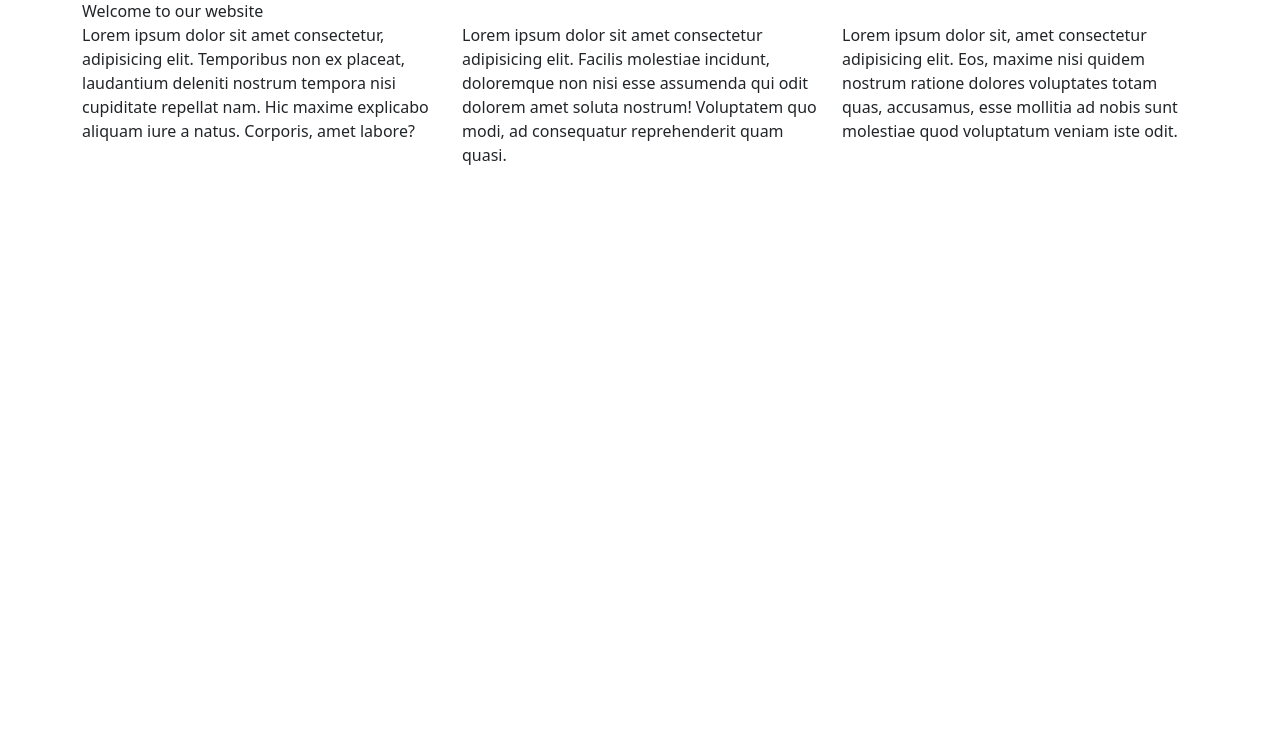
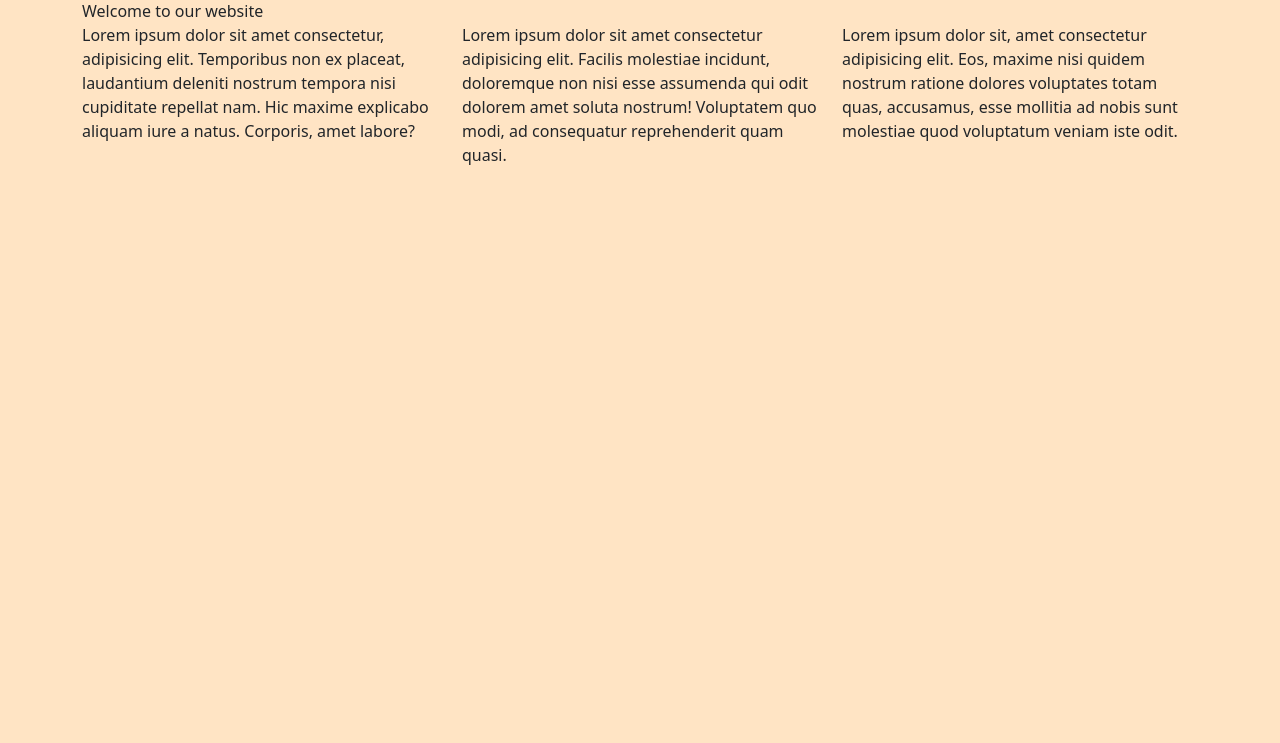
Before and after one commit to KuhzWilliam/html-fajlok-linkelese, a plain HTML site: page index.html in a window 1280 px wide. Shown: the part 57-800 px from the top of the page. Drawn offline with nearby package versions, Linux system fonts and the light colour scheme.

Commit message:
Update index.html

```diff
--- a/index.html
+++ b/index.html
@@ -5,6 +5,7 @@
     <meta name="viewport" content="width=device-width, initial-scale=1.0">
     <title>Document</title>
     <link href="https://cdn.jsdelivr.net/npm/bootstrap@5.3.3/dist/css/bootstrap.min.css" rel="stylesheet">
+    <link href="TEST.css" rel="stylesheet">
     <script src="https://cdn.jsdelivr.net/npm/bootstrap@5.3.3/dist/js/bootstrap.bundle.min.js"></script>
 </head>
 <body>
```
